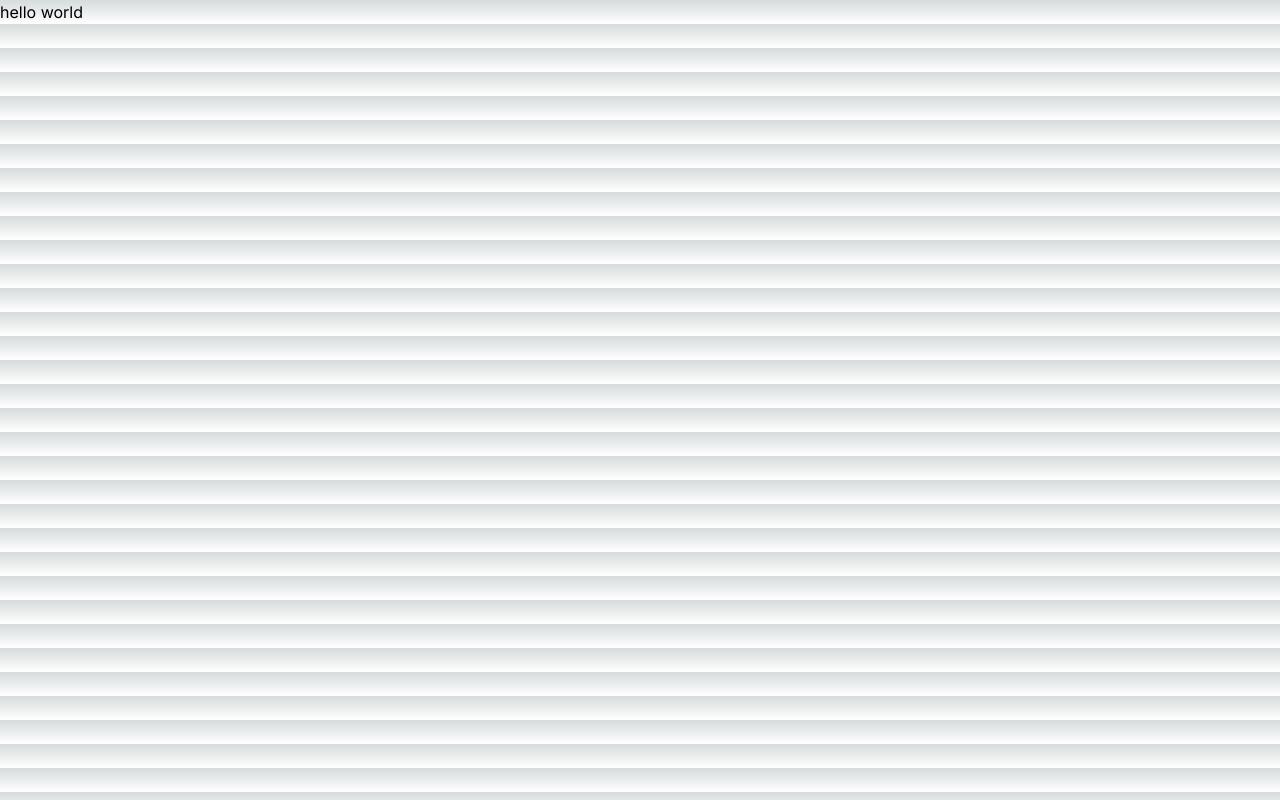
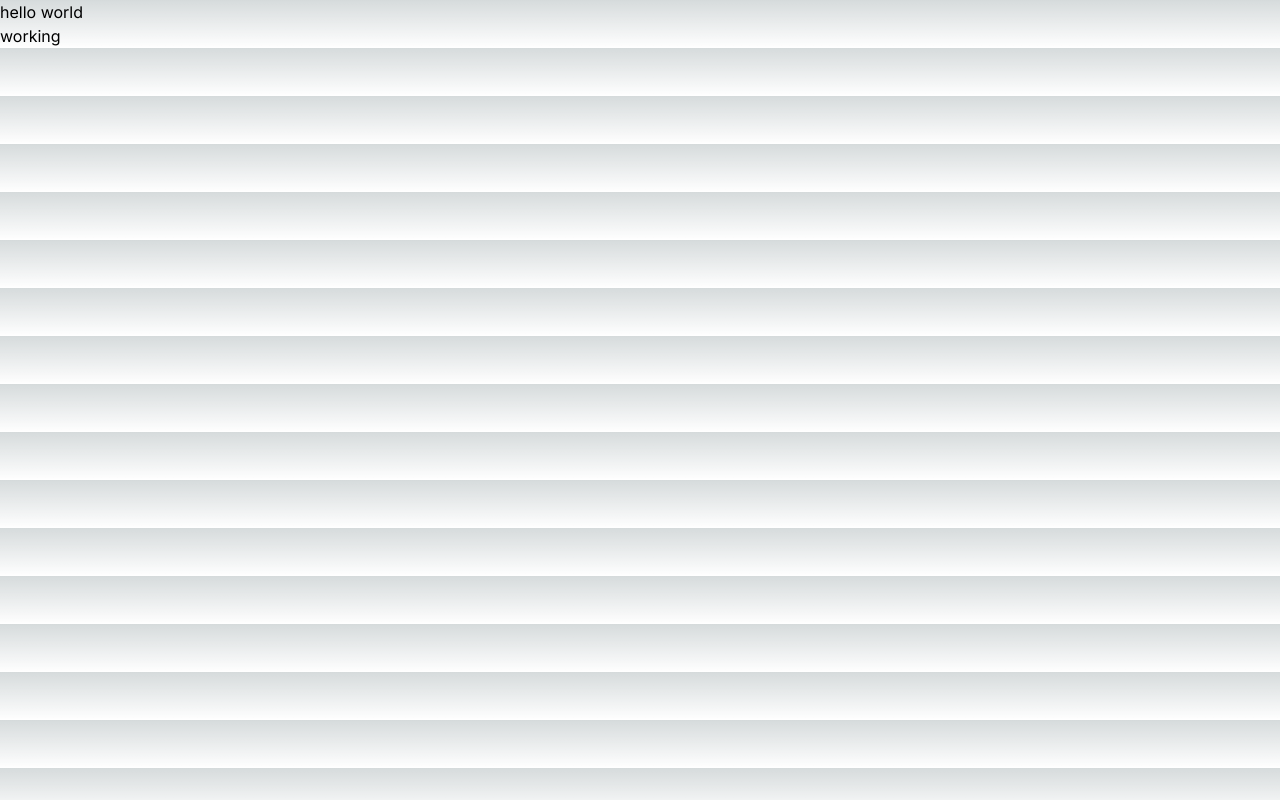
Before and after one commit to sanyasappadu/my-nextjs-practice-app, a Next.js app: page / in a window 1280 px wide. Built offline with nearby package versions, Linux system fonts and the light colour scheme.

Commit message:
backend loacl 2.0

```diff
--- a/src/app/page.js
+++ b/src/app/page.js
@@ -4,7 +4,8 @@ export default function Home() {
   return (
     <main >
       <div  >
-        hello world
+        <h1>hello world</h1>
+        <h2>working</h2>
       </div>
     </main>
   );
```
